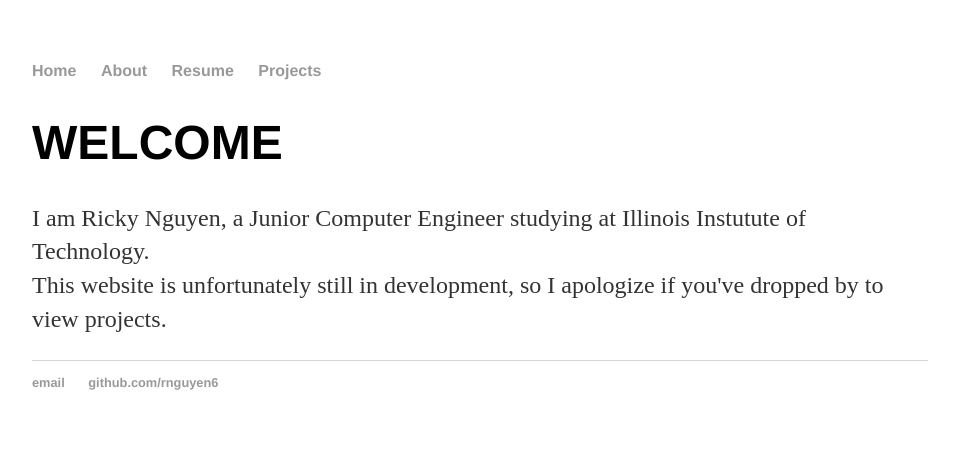
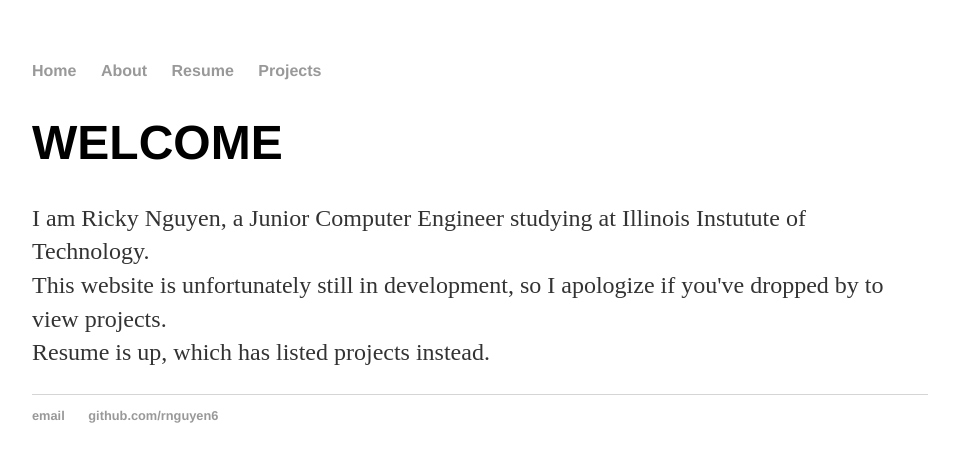
Before and after one commit to rnguyen6/rnguyen6.github.io, a Jekyll site: the page built from index.html, in a window 1280 px wide. Shown: the top 462 px of the page, without its empty margins (160-1119 px from the left). Built offline with Jekyll 4.4.1, drawn with Linux system fonts in a browser that asks for light colours.

Commit message:
Update index.html

```diff
--- a/index.html
+++ b/index.html
@@ -7,4 +7,5 @@ title: Ricky Nguyen | Computer Engineer
 	<h1>WELCOME</h1>
 	<p>I am Ricky Nguyen, a Junior Computer Engineer studying at Illinois Instutute of Technology.<br>
 		This website is unfortunately still in development, so I apologize if you've dropped by to view projects.<br>
+		Resume is up, which has listed projects instead.<br>
 </div>
```
